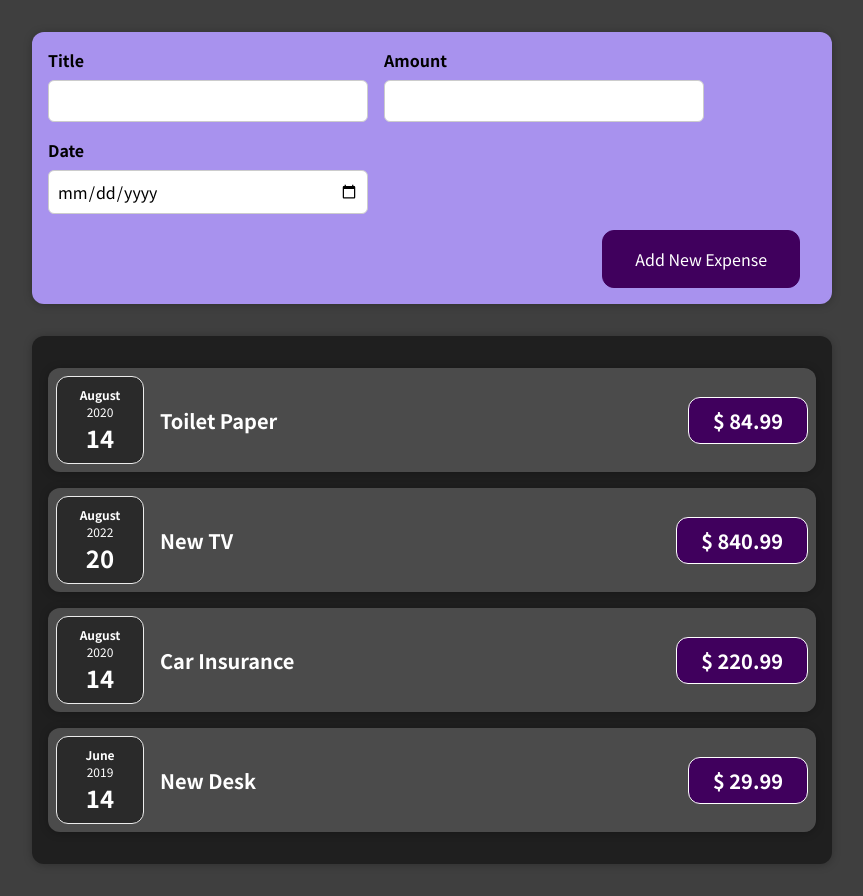
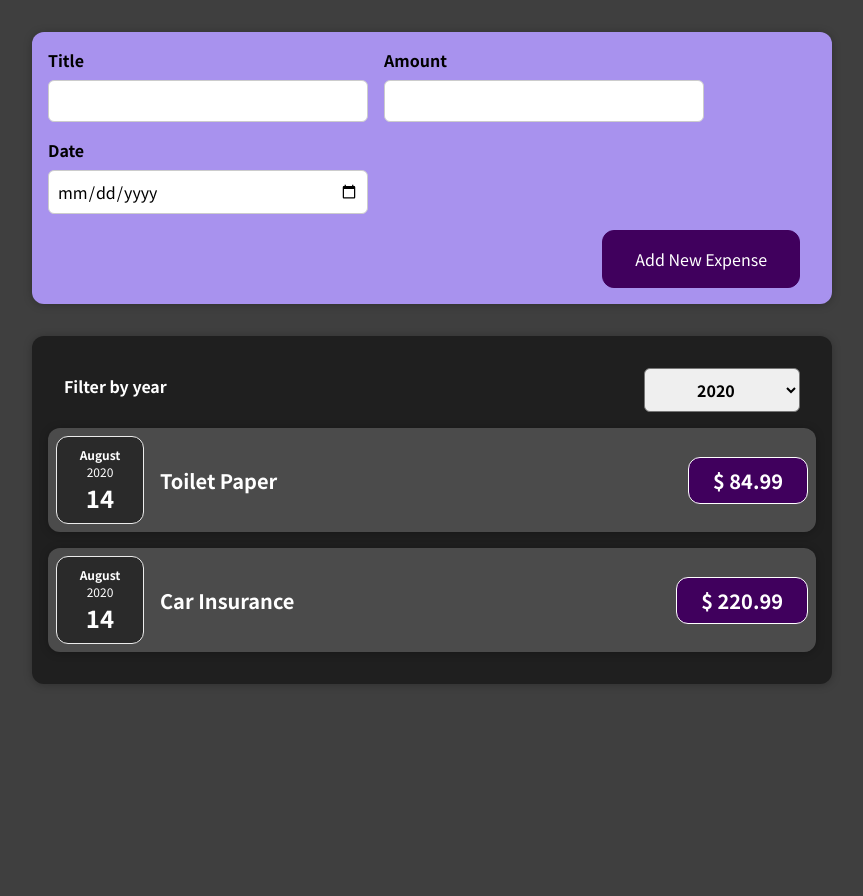
Before and after one commit to ranaawais0303/expense-app, a React (Create React App) app: page / in a window 1280 px wide. Shown: the whole page, without its empty margins (208-1071 px from the left). After the commit the page ends 800 px from the top, so only its background shows below. Built offline with nearby package versions, Linux system fonts and the light colour scheme.

Commit message:
filter lifting state up

```diff
--- a/src/Components/Expenses/Expenses.js
+++ b/src/Components/Expenses/Expenses.js
@@ -1,12 +1,33 @@
-import React from "react";
+import React, { useState } from "react";
 import ExpenseItem from "./ExpenseItem";
 import Card from "../UI/Card";
 import "./Expenses.css";
+import ExpensesFilter from "./ExpensesFilter";
 
 function Expenses(props) {
+  // const date = props.items.date.getFullYear().toString();
+  const [filteredYear, setFilteredYear] = useState("2020");
+  const filterChangeHandler = (year) => {
+    setFilteredYear(year);
+    console.log(year);
+  };
   return (
+    <div>
       <Card className="expenses">
-      {props.items.map((expense) => (
+        <ExpensesFilter select={filteredYear} onFilter={filterChangeHandler} />
+        {/* {props.items.map((expense) => (
+          <ExpenseItem
+            key={expense.id}
+            title={expense.title}
+            amount={expense.amount}
+            date={expense.date}
+          />
+        ))} */}
+        {props.items
+          .filter((expense) => {
+            return expense.date.getFullYear().toString() === filteredYear;
+          })
+          .map((expense) => (
             <ExpenseItem
               key={expense.id}
               title={expense.title}
@@ -15,6 +36,7 @@ function Expenses(props) {
             />
           ))}
       </Card>
+    </div>
   );
 }
 
--- /dev/null
+++ b/src/Components/Expenses/ExpensesFilter.css
@@ -0,0 +1,24 @@
+.expenses-filter {
+    color: white;
+    padding: 0 1rem;
+}
+
+.expenses-filter__control {
+    display: flex;
+    width: 100%;
+    align-items: center;
+    justify-content: space-between;
+    margin: 1rem 0;
+}
+
+.expenses-filter label {
+    font-weight: bold;
+    margin-bottom: 0.5rem;
+}
+
+.expenses-filter select {
+    font: inherit;
+    padding: 0.5rem 3rem;
+    font-weight: bold;
+    border-radius: 6px;
+}
--- /dev/null
+++ b/src/Components/Expenses/ExpensesFilter.js
@@ -0,0 +1,25 @@
+import React from "react";
+
+import "./ExpensesFilter.css";
+
+const ExpensesFilter = (props) => {
+  const dropdownChangeHandler = (e) => {
+    props.onFilter(e.target.value);
+    console.log(e.target.value);
+  };
+  return (
+    <div className="expenses-filter">
+      <div className="expenses-filter__control">
+        <label>Filter by year</label>
+        <select value={props.select} onChange={dropdownChangeHandler}>
+          <option value="2022">2022</option>
+          <option value="2021">2021</option>
+          <option value="2020">2020</option>
+          <option value="2019">2019</option>
+        </select>
+      </div>
+    </div>
+  );
+};
+
+export default ExpensesFilter;
```
Lines whose indentation alone changed are shown as unchanged.
